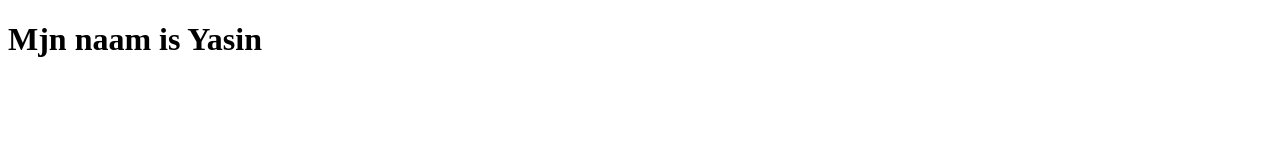
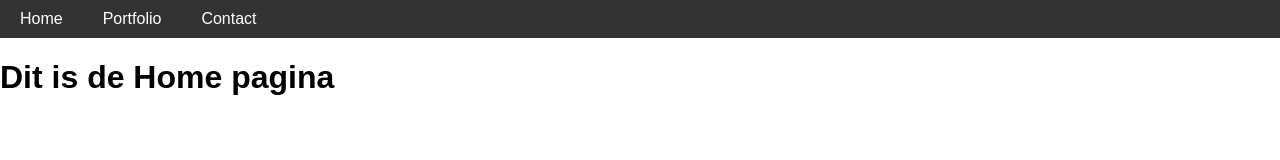
Before and after one commit to Yasinmrani/Labo7, a plain HTML site: page index.html in a window 1280 px wide. Drawn offline with Linux system fonts and the light colour scheme.

Commit message:
Alle juiste stijlen toegevoegd

```diff
--- a/css/style.css
+++ b/css/style.css
@@ -0,0 +1,27 @@
+body {
+    font-family: Arial, sans-serif;
+    margin: 0;
+    padding: 0;
+}
+nav {
+    background-color: #333;
+    padding: 10px;
+}
+nav ul {
+    list-style: none;
+    margin: 0;
+    padding: 0;
+    display: flex;
+}
+nav ul li {
+    margin-right: 20px;
+}
+nav ul li a {
+    color: white;
+    text-decoration: none;
+    padding: 10px;
+}
+nav ul li a:hover {
+    background-color: #555;
+    border-radius: 5px;
+}
--- a/index.html
+++ b/index.html
@@ -1,2 +1,18 @@
 <!DOCTYPE html>
-<h1>Mjn naam is Yasin</h1>
+<html lang="nl">
+<head>
+
+    <title>Mijn Website</title>
+    <link rel="stylesheet" href="./css/style.css">
+</head>
+<body>
+    <nav>
+        <ul>
+            <li><a href="index.html">Home</a></li>
+            <li><a href="portfolio.html">Portfolio</a></li>
+            <li><a href="contact.html">Contact</a></li>
+        </ul>
+    </nav>
+    <h1>Dit is de Home pagina</h1>
+</body>
+</html>
```
Also changed, not shown: contact.html (+3 -32 lines), portfolio.html (+18 -0 lines).
